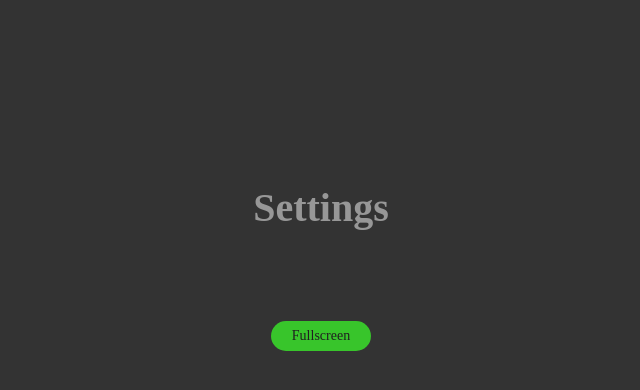
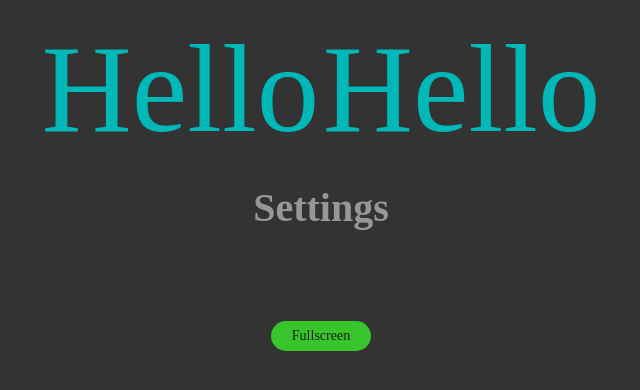
Before and after one commit to mastermind-of-math/Clock, a plain HTML site: page index.html in a window 1280 px wide. Shown: the whole page, without its empty margins (319-959 px from the left). Drawn offline with nearby package versions, Linux system fonts and the light colour scheme; some icons are missing; a web font is replaced by a local one.

Commit message:
Update index.html

```diff
--- a/index.html
+++ b/index.html
@@ -18,8 +18,8 @@
     <body id='backcolor'>
         <center>
             <div id='org'>
-                <span class='main' id='main'></span>
-                <span class='main' id='display-time'></span>
+                <span class='main' id='main'>Hello</span>
+                <span class='main' id='display-time'>Hello</span>
                 <br>
                 <div class='setting-open' data-toggle='collapse' data-target='#setting-collapse'> <label for='#setting-img' id='labelimg'>Settings</label><i class='fa fa-sort-desc'></i></div>
                 <br>
```
